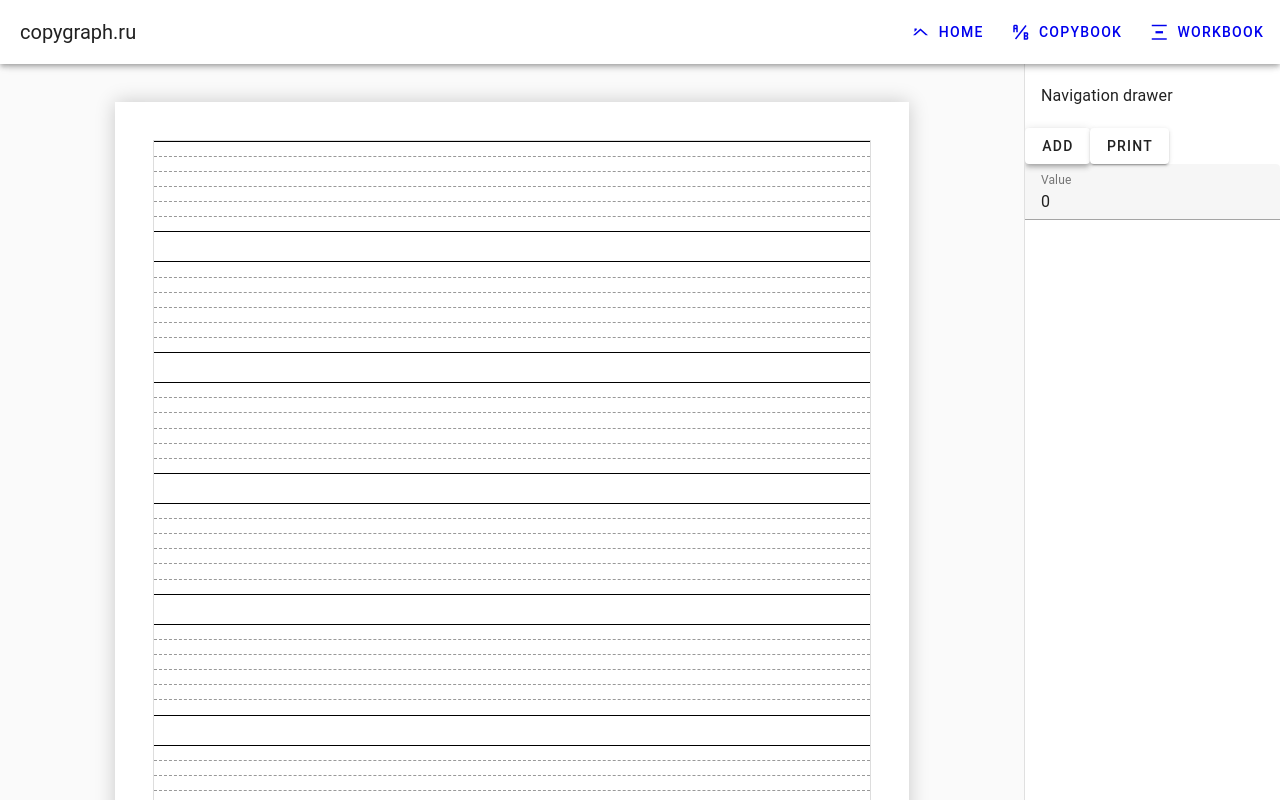
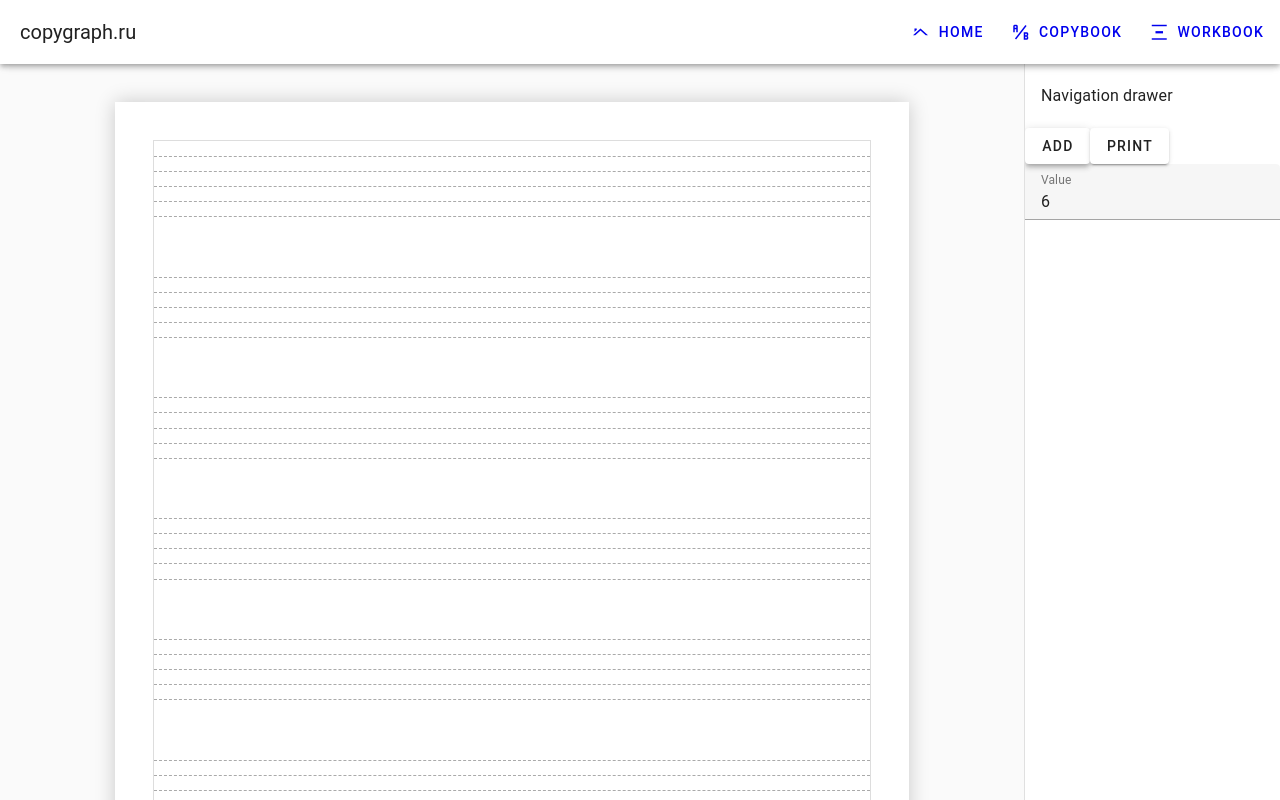
Before and after one commit to Loac/copygraph.ru, a Vue app: page /workbook-advanced in a window 1280 px wide. Both pictures are taken after a click on the button "ADD". Shown: the top 800 px of the page. Built offline with nearby package versions, Linux system fonts and the light colour scheme.

Commit message:
class workbook

```diff
--- a/src/components/workbookAdvanced/WorkbookAdvanced.vue
+++ b/src/components/workbookAdvanced/WorkbookAdvanced.vue
@@ -3,16 +3,26 @@
     <div class="workbook">
       <div class="page">
         <div class="worksheet">
-          <div class="layer" :style="layerStyle(rhythmDelay)">
+          <div
+            v-for="(layer, index) in workbook?.layers"
+            class="layer"
+            :style="layerStyle(layer.offset)"
+            :key="index"
+          >
             <div class="bar" v-for="index in 10" :key="index">
-              <div class="line" v-for="(beat, index) in rhythm" :style="lineStyle(beat)" :key="index"></div>
+              <div
+                v-for="(offset, index) in layer.rhythm"
+                class="line"
+                :style="lineStyle(offset, layer.lineStyle)"
+                :key="index"
+              ></div>
             </div>
           </div>
-          <div class="layer" :style="layerStyle(rhythm2Delay)">
-            <div class="bar" v-for="index in 10" :key="index">
-              <div class="line2" v-for="(beat, index) in rhythm2" :style="lineStyle(beat)" :key="index"></div>
-            </div>
-          </div>
+<!--          <div class="layer" :style="layerStyle(rhythm2Delay)">-->
+<!--            <div class="bar" v-for="index in 10" :key="index">-->
+<!--              <div class="line2" v-for="(beat, index) in rhythm2" :style="lineStyle(beat)" :key="index"></div>-->
+<!--            </div>-->
+<!--          </div>-->
         </div>
       </div>
     </div>
@@ -21,6 +31,11 @@
 
 <script setup lang="ts">
   let fractionHeight: number = 2;
+
+  defineProps({
+    workbook: Workbook
+  });
+
 
   // Равный интервал.
   // let rhythmDelay: number = 4;
@@ -35,26 +50,51 @@
   // let rhythm2: Array<number> = [1, 12];
 
   // С увеличенный интервал.
-  let rhythmDelay: number = 6;
-  let rhythm: Array<number> = [8,2,2,2,2];
-  let rhythm2Delay: number = 4;
-  let rhythm2: Array<number> = [4, 12];
+  // let rhythmDelay: number = 6;
+  // let rhythm: Array<number> = [8,2,2,2,2];
+  // let rhythm2Delay: number = 4;
+  // let rhythm2: Array<number> = [4, 12];
 
-  // rhythm, beat, tempo, pulse, meter
-
-  const layerStyle = (delay: number) => {
+  const layerStyle = (offset: number) => {
     return {
-      marginTop: (fractionHeight * delay - fractionHeight) * -1 + 'mm'
+      marginTop: (fractionHeight * offset - fractionHeight) * -1 + 'mm'
     }
   }
 
-  const lineStyle = (beat: number) => {
+  const lineStyle = (offset: number, lineStyle: LineStyle) => {
+
     return {
       height: fractionHeight + 'mm',
-      marginTop: (fractionHeight * beat - fractionHeight) + 'mm'
+      marginTop: (fractionHeight * offset - fractionHeight) + 'mm',
+      borderTop: lineStyle.width + 'px ' + lineStyle.style + ' ' + lineStyle.color
     }
   }
+</script>
 
+<script lang="ts">
+  export class Workbook {
+    fractionHeight: number = 3;
+    pageHeight: number = 0;
+    pageWidth: number = 0;
+    pagePadding: number = 0;
+    layers: Array<Layer> = [];
+  }
+
+  /**
+   * Слой со строками. Содержит параметры линии, размер отступа и ритм отображения.
+   */
+  export class Layer {
+    offset: number = 0;
+    rhythm: Array<number> = [];
+    lineStyle: LineStyle = new LineStyle();
+  }
+
+
+  export class LineStyle {
+    width: number = 1;
+    style: string = 'solid';
+    color: string = '#000000';
+  }
 </script>
 
 <style scoped>
@@ -84,14 +124,6 @@
       width: 100%;
     }
 
-    .line {
-      border-top: 1px dashed #999999;
-    }
-
-    .line2 {
-      border-top: 1px solid #000000;
-    }
-
     .bar:nth-child(1n) {
       background: rgba(0, 200, 0, .0);
     }
--- a/src/views/WorkbookAdvancedView.vue
+++ b/src/views/WorkbookAdvancedView.vue
@@ -1,5 +1,5 @@
 <template>
-  <Workbook />
+  <WorkbookAdvanced :workbook="workbook"/>
 
   <v-navigation-drawer location="right">
     <v-list>
@@ -10,8 +10,8 @@
     <v-btn @click="printLayers">Print</v-btn>
 
     <div class="layers">
-      <div class="layer" v-for="(layer, index) in layers" :key="index">
-        <WorkbookLayer v-model="layers[index].value" />
+      <div class="layer" v-for="(layer, index) in workbook.layers" :key="index">
+        <WorkbookLayer v-model="workbook.layers[index].offset" />
       </div>
     </div>
 
@@ -19,24 +19,38 @@
 </template>
 
 <script setup lang="ts">
-  import Workbook from "@/components/workbookAdvanced/WorkbookAdvanced.vue";
+  import WorkbookAdvanced, { Workbook, Layer } from "@/components/workbookAdvanced/WorkbookAdvanced.vue";
   import WorkbookLayer from "@/components/workbookAdvanced/WorkbookLayer.vue";
-  import {ref} from "vue";
+  import {ref, CSSProperties} from "vue";
 
-  class Layer {
-    value: number = 0;
-  }
 
-  const arr: Array<Layer> = [];
-  const layers = ref(arr);
+  const workbook = ref(new Workbook());
 
   const addLayer = () => {
-    layers.value.push(new Layer());
+    let layer = new Layer();
+    layer.offset = 6;
+    layer.rhythm = [8,2,2,2,2];
+    layer.lineStyle.width = 1;
+    layer.lineStyle.style = 'dashed';
+    layer.lineStyle.color = '#AAAAAA';
+
+    workbook.value.layers.push(layer);
+
+    // let layer2 = new Layer();
+    // layer2.offset = 4;
+    // layer2.rhythm = [4, 12];
+    // layer2.lineStyle = {
+    //   style: 'solid',
+    //   width: 1,
+    //   color: '#555555'
+    // }
+    //
+    // workbook.value.layers.push(layer2);
   }
 
   const printLayers = () => {
-    for (let index in arr) {
-      console.log(arr[index]);
+    for (let index in workbook.value.layers) {
+      console.log(workbook.value.layers[index].offset);
     }
   }
 </script>
```
